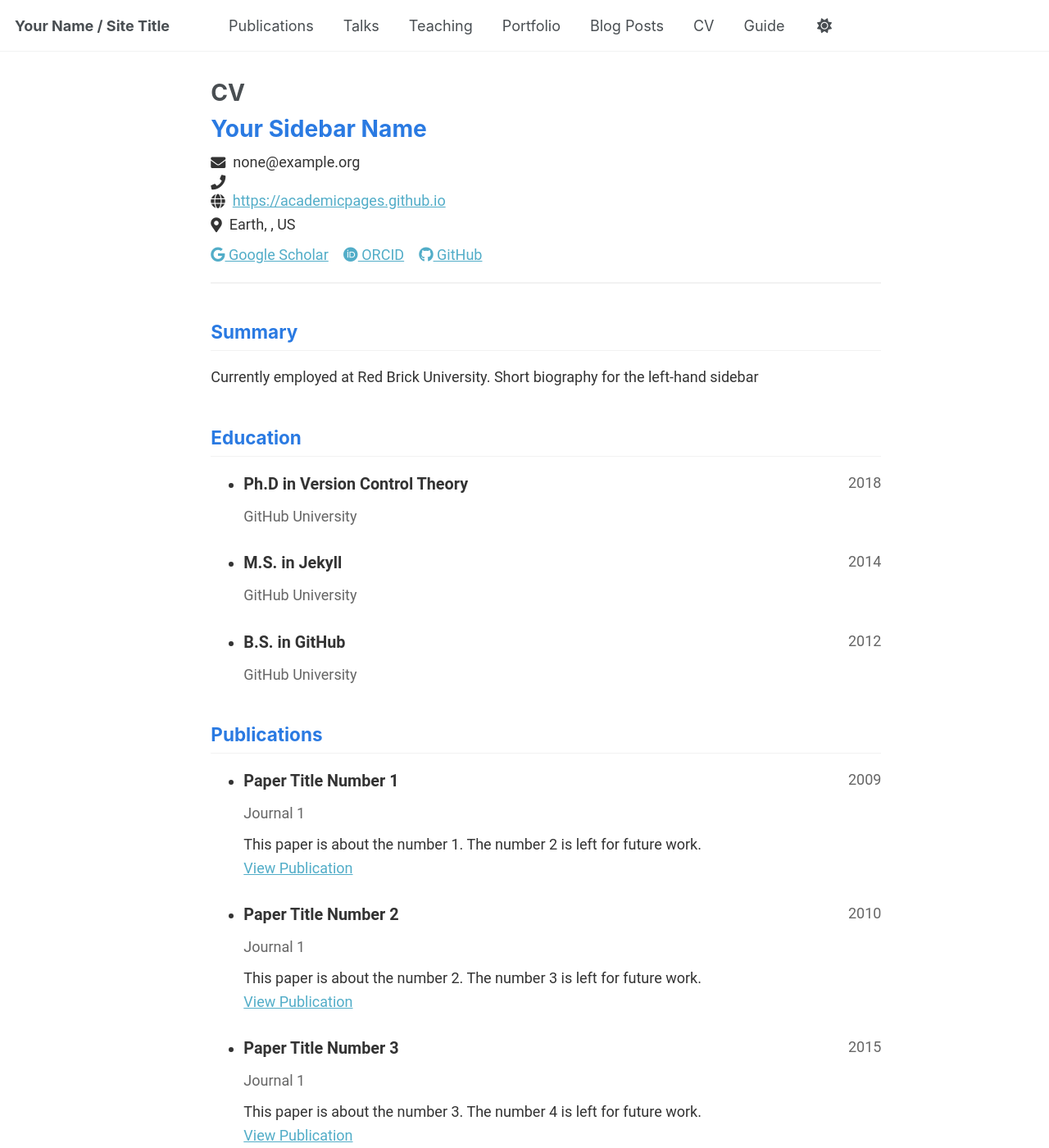
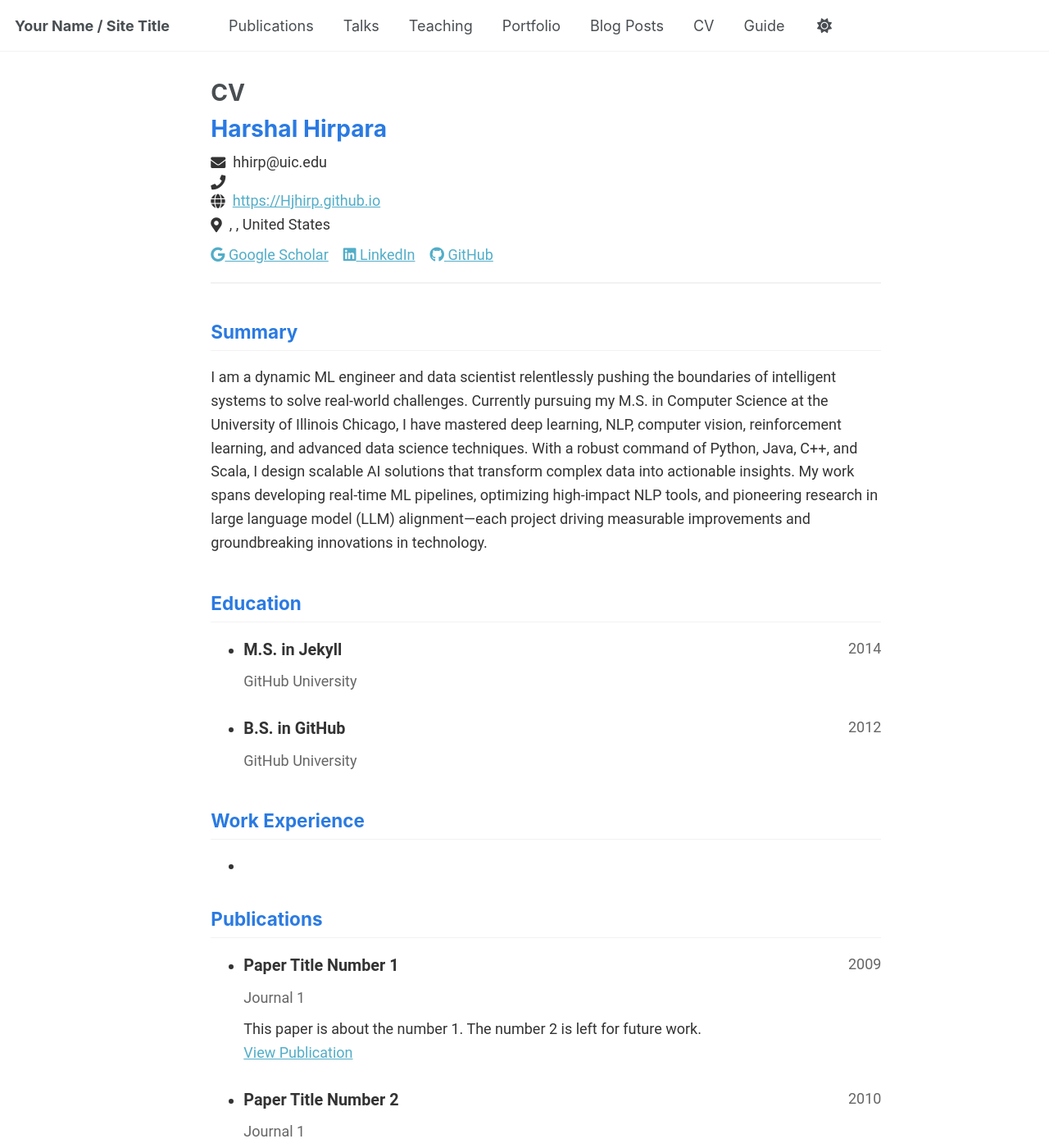
Before and after one commit to Hjhirp/Hjhirp.github.io, a Jekyll site: the page built from _pages/cv-json.md, in a window 1280 px wide and 1400 px high. Shown: the whole window at 82% size. Built offline with Jekyll 4.4.1, drawn with Linux system fonts in a browser that asks for light colours.

Commit message:
SideBarUpdate1

```diff
--- a/_data/cv.json
+++ b/_data/cv.json
@@ -1,46 +1,41 @@
 {
   "basics": {
-    "name": "Your Sidebar Name",
-    "email": "none@example.org",
+    "name": "Harshal Hirpara",
+    "email": "hhirp@uic.edu",
     "phone": "",
-    "website": "https://academicpages.github.io",
-    "summary": "Currently employed at Red Brick University. Short biography for the left-hand sidebar",
+    "website": "https://Hjhirp.github.io",
+    "summary": "I am a dynamic ML engineer and data scientist relentlessly pushing the boundaries of intelligent systems to solve real-world challenges. Currently pursuing my M.S. in Computer Science at the University of Illinois Chicago, I have mastered deep learning, NLP, computer vision, reinforcement learning, and advanced data science techniques. With a robust command of Python, Java, C++, and Scala, I design scalable AI solutions that transform complex data into actionable insights. My work spans developing real-time ML pipelines, optimizing high-impact NLP tools, and pioneering research in large language model (LLM) alignment—each project driving measurable improvements and groundbreaking innovations in technology.",
     "location": {
       "address": "",
       "postalCode": "",
-      "city": "Earth",
-      "countryCode": "US",
+      "city": "",
+      "countryCode": "United States",
       "region": ""
     },
     "profiles": [
       {
         "network": "Google Scholar",
         "username": "",
-        "url": "https://scholar.google.com/citations?user=PS_CX0AAAAAJ"
+        "url": "https://scholar.google.com/citations?user=dqOz0_UAAAAJ&hl=en"
       },
       {
-        "network": "ORCID",
+        "network": "LinkedIn",
         "username": "",
-        "url": "http://orcid.org/yourorcidurl"
+        "url": "https://www.linkedin.com/in/harshaljhirpara"
       },
       {
         "network": "GitHub",
-        "username": "academicpages",
-        "url": "https://github.com/academicpages"
+        "username": "Hjhirp",
+        "url": "https://github.com/Hjhirp"
       }
     ]
   },
-  "work": [],
+  "work": [
+    {
+
+    }
+  ],
   "education": [
-    {
-      "institution": "GitHub University",
-      "area": "Ph.D in Version Control Theory",
-      "studyType": "",
-      "startDate": "",
-      "endDate": "2018",
-      "gpa": null,
-      "courses": []
-    },
     {
       "institution": "GitHub University",
       "area": "M.S. in Jekyll",
```
